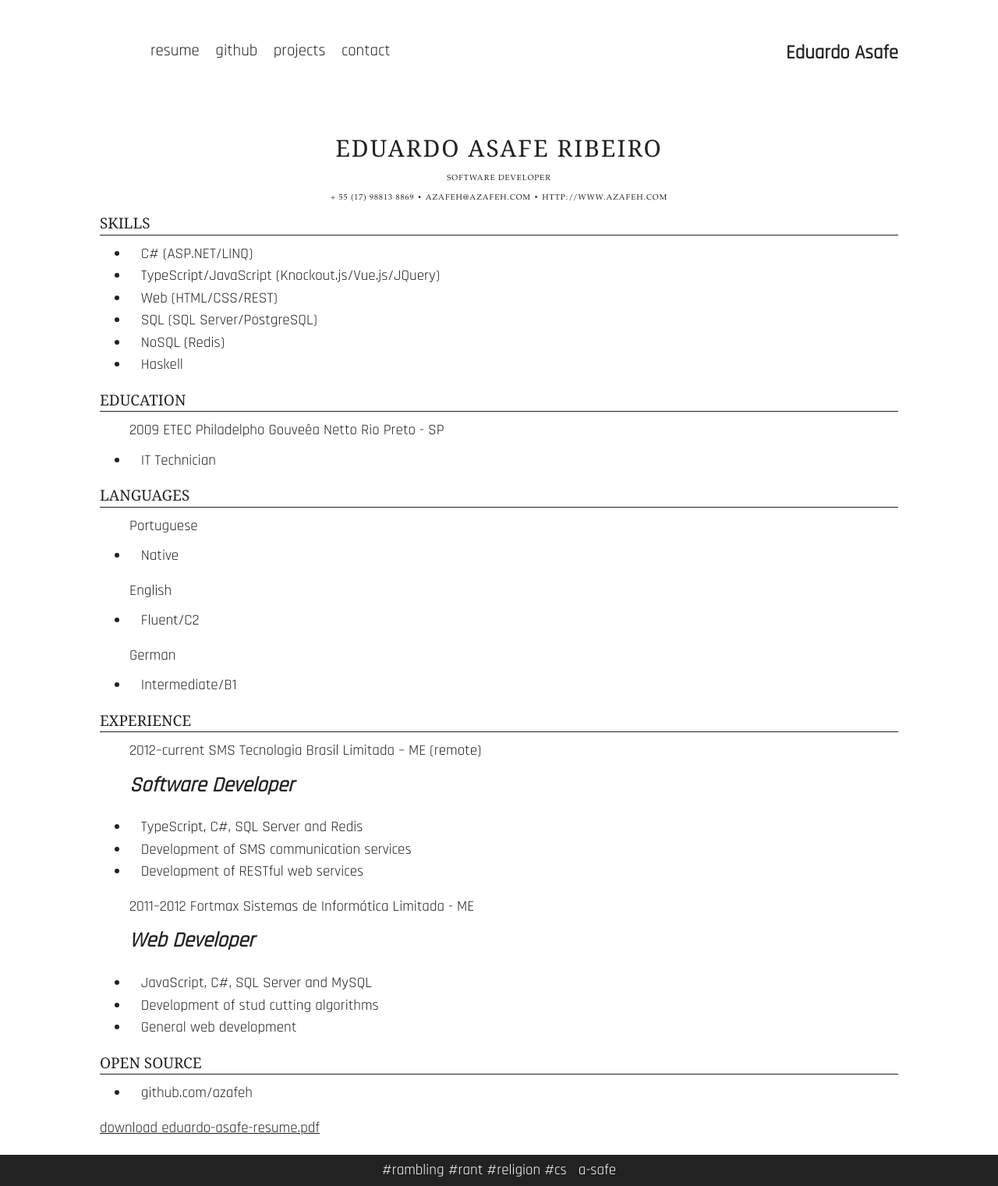
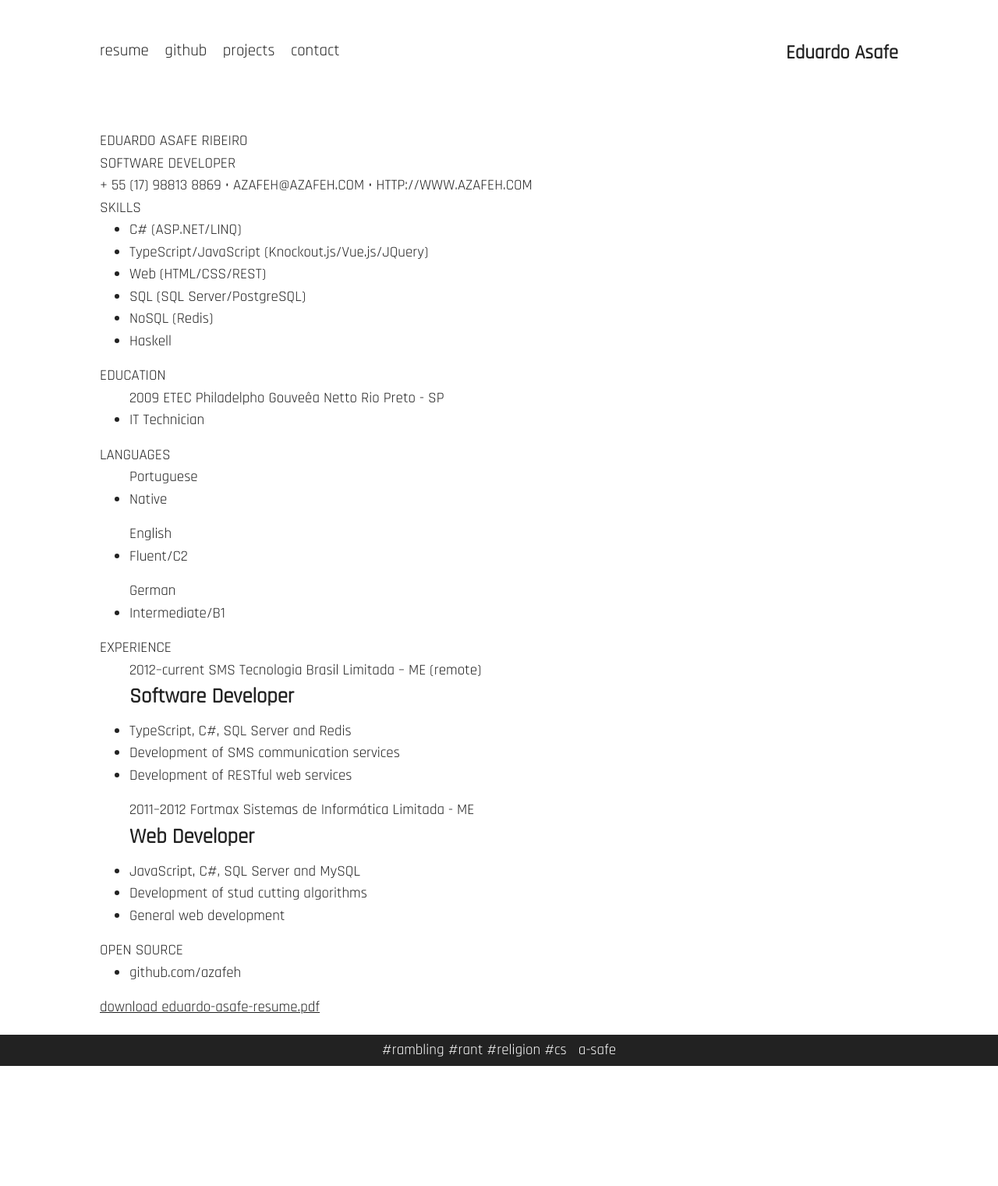
Before and after one commit to easafe/easafe.github.io, a Jekyll site: the page built from resume.html, in a window 1280 px wide. Shown: the whole page at 78% size. Built offline with Jekyll 4.4.1, drawn with Linux system fonts in a browser that asks for light colours; after the commit the page ends 1367 px from its top, so only the background shows below that.

Commit message:
Update resume.html

```diff
--- a/resume.html
+++ b/resume.html
@@ -1,54 +1,7 @@
 ---
 layout: default
 ---
-
-<style type="text/css">
-	#resume div {
-		float: left;
-		width: 100%;
-		margin-bottom: 10px;
-	}
-
-	.name,
-	.division {
-		font-family: Cambria;
-	}
-
-	.name {
-		letter-spacing: 2px;
-		font-size: 30px;
-		text-align: center;
-	}
-
-	.division {
-		border-bottom: 1px solid;
-	}
-
-	.profession,
-	.contact {
-		text-align: center;
-		font-family: Garamond;
-		font-size: 10px;
-		letter-spacing: 1px;
-	}
-
-	ul {
-		list-style: none;
-	}
-
-	li::before {
-		content: "";
-		font-family: 'Wingdings';
-		display: block;
-		float: left;
-	}
-
-	.title {
-		font-style: italic;
-	}
-</style>
-
-<div id="resume">
+<div class="resume">
 	<div class="name">EDUARDO ASAFE RIBEIRO</div>
 	<div class="profession">SOFTWARE DEVELOPER</div>
 	<div class="contact ">+ 55 (17) 98813 8869 • AZAFEH@AZAFEH.COM • HTTP://WWW.AZAFEH.COM</div>
```
